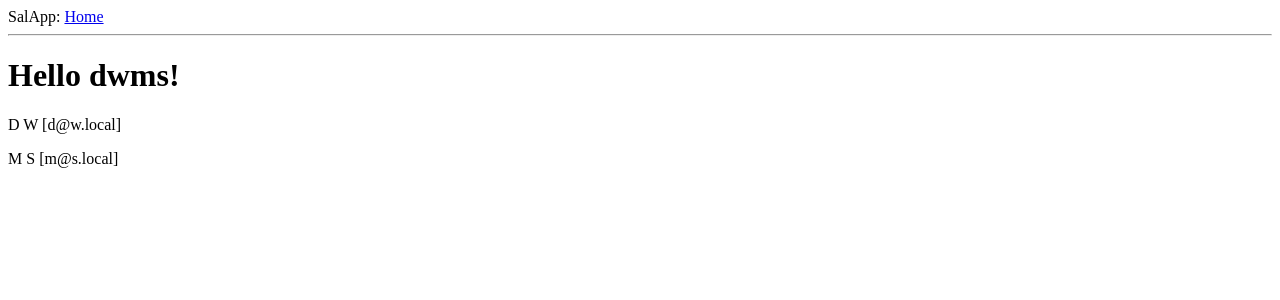
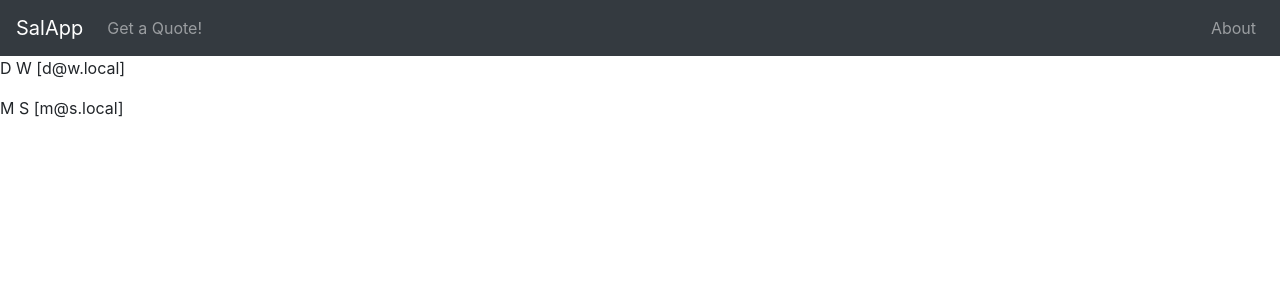
Before and after one commit to david-wm-sanders/uswacs-2-iy2d502-salapp, a Flask app: page / in a window 1280 px wide. Shown: the top 300 px of the page. Run offline with Flask 2, Linux system fonts and the light colour scheme; some libraries are stand-ins or nearby versions.

Commit message:
Add bootstrap 4 and basic navbar

```diff
--- /dev/null
+++ b/app/templates/_site.html
@@ -0,0 +1,35 @@
+<!doctype html>
+<html lang="en">
+  <head>
+    <!-- Required meta tags for Bootstrap -->
+    <meta charset="utf-8"/>
+    <meta name="viewport" content="width=device-width, initial-scale=1, shrink-to-fit=no"/>
+    <!-- Bootstap CSS stylesheet -->
+    <!-- Security considerations: check the integrity of the scripts using the "integrity" attribute and set the "crossorigin" attribute to "anonymous" to prevent cross-origin data leaks -->
+    <link rel="stylesheet" href="https://stackpath.bootstrapcdn.com/bootstrap/4.2.1/css/bootstrap.min.css" integrity="sha384-GJzZqFGwb1QTTN6wy59ffF1BuGJpLSa9DkKMp0DgiMDm4iYMj70gZWKYbI706tWS" crossorigin="anonymous"/>
+
+    {% if title %}
+    <title>SalApp | {{ title }}</title>
+    {% else %}
+    <title>SalApp</title>
+    {% endif %}
+  </head>
+  <body>
+    <nav class="navbar navbar-expand-lg navbar-dark bg-dark fixed-top">
+      <a class="navbar-brand" href="/index">SalApp</a>
+      <div class="navbar-nav">
+        <a class="nav-item nav-link" href="/get-a-quote">Get a Quote!</a>
+      </div>
+      <div class="navbar-nav ml-auto">
+        <a class="nav-item nav-link" href="/about">About</a>
+      </div>
+    </nav>
+    {% block content %}{% endblock %}
+
+    <!-- JS required for Bootstrap functionality -->
+    <!-- Security considerations: check the integrity of the scripts using the "integrity" attribute and set the "crossorigin" attribute to "anonymous" to prevent cross-origin data leaks -->
+    <script src="https://code.jquery.com/jquery-3.3.1.slim.min.js" integrity="sha384-q8i/X+965DzO0rT7abK41JStQIAqVgRVzpbzo5smXKp4YfRvH+8abtTE1Pi6jizo" crossorigin="anonymous"></script>
+    <script src="https://cdnjs.cloudflare.com/ajax/libs/popper.js/1.14.6/umd/popper.min.js" integrity="sha384-wHAiFfRlMFy6i5SRaxvfOCifBUQy1xHdJ/yoi7FRNXMRBu5WHdZYu1hA6ZOblgut" crossorigin="anonymous"></script>
+    <script src="https://stackpath.bootstrapcdn.com/bootstrap/4.2.1/js/bootstrap.min.js" integrity="sha384-B0UglyR+jN6CkvvICOB2joaf5I4l3gm9GU6Hc1og6Ls7i6U/mkkaduKaBhlAXv9k" crossorigin="anonymous"></script>
+  </body>
+</html>
--- a/app/templates/index.html
+++ b/app/templates/index.html
@@ -1,4 +1,4 @@
-{% extends "site.html" %}
+{% extends "_site.html" %}
 
 {% block content %}
     <h1>Hello {{ user.username }}!</h1>
--- a/app/templates/site.html
+++ /dev/null
@@ -1,14 +0,0 @@
-<html>
-    <head>
-        {% if title %}
-        <title>SalApp | {{ title }}</title>
-        {% else %}
-        <title>SalApp</title>
-        {% endif %}
-    </head>
-    <body>
-        <div>SalApp: <a href="/index">Home</a></div>
-        <hr>
-        {% block content %}{% endblock %}
-    </body>
-</html>
```
